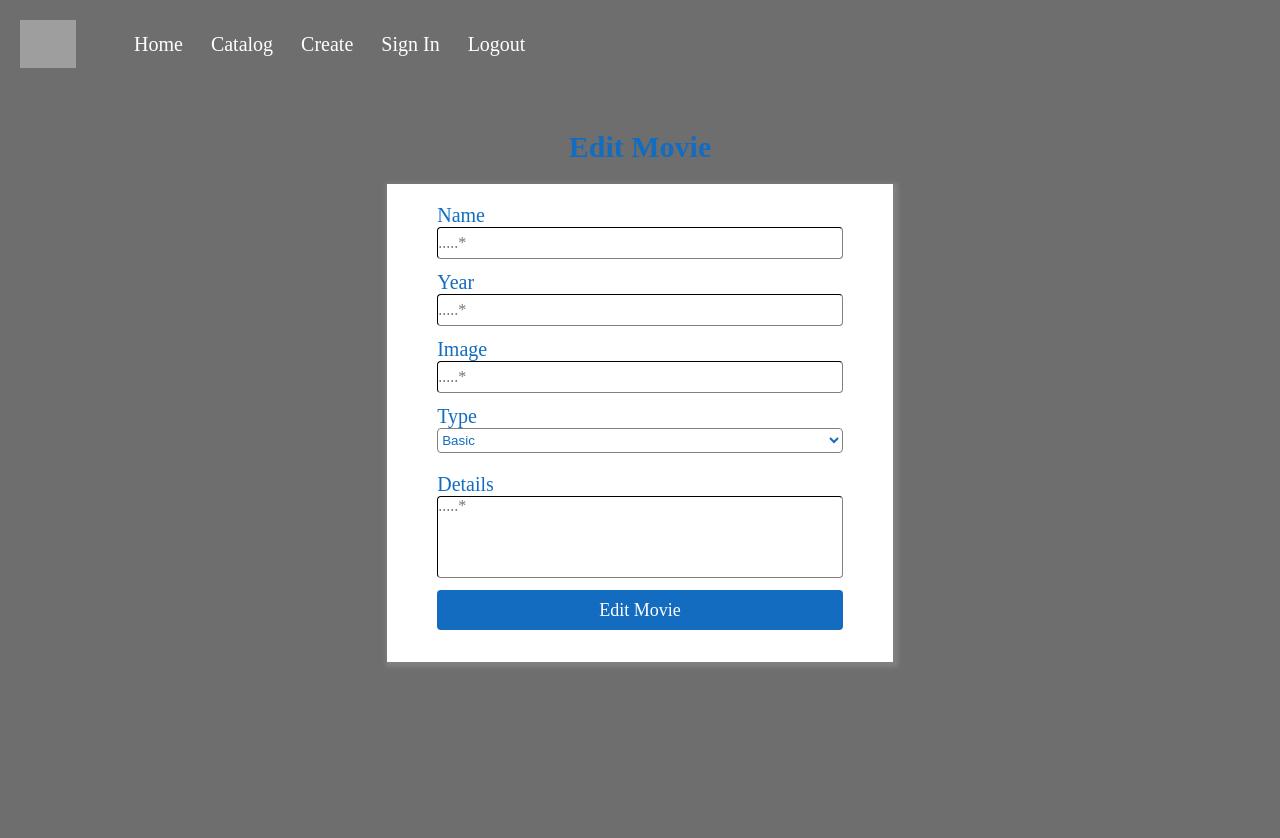
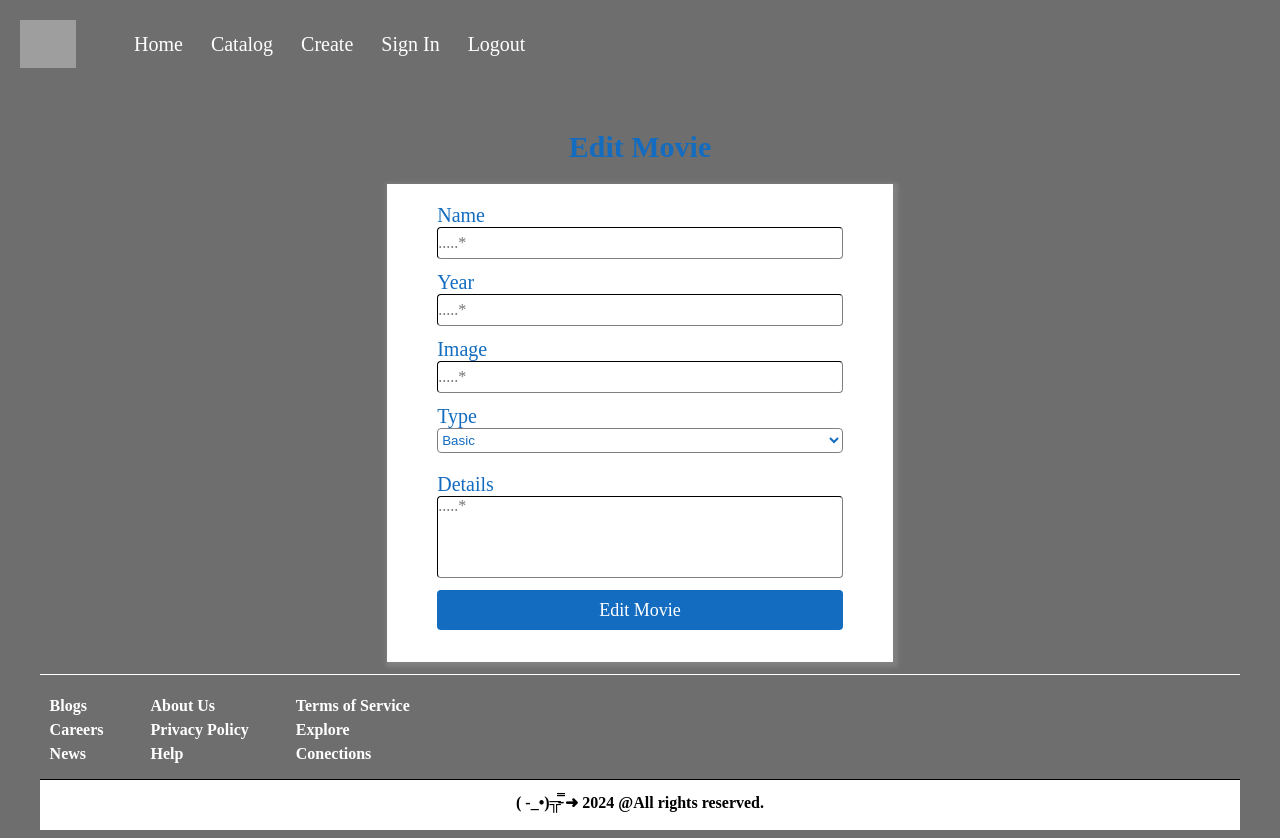
Before and after one commit to teokirchev/Angular-Movie-Project, an Angular app: page /edit/1 in a window 1280 px wide. Before the commit the page ends 800 px from the top, so only its background shows below. Built offline with nearby package versions, Linux system fonts and the light colour scheme; no server answers; grey boxes are pictures that could not be loaded.

Commit message:
some style corrections to look better

```diff
--- a/src/app/create/create.component.css
+++ b/src/app/create/create.component.css
@@ -1,42 +1,48 @@
 .container {
     display: flex;
     align-items: center;
+    margin-bottom: 50px;
 }
 .form-container {
-    width: 50%;
+    width: 40%;
     margin: 0 auto;
-    box-shadow: 2px 2px 4px 3px ;
     background-color: white;
     /* border: 2px solid var(--green); */
+    box-shadow: 1px 2px 10px 1px black;
 
 }
 .wrapper {
     margin: 50px 20px;
+    display: flex;
+    gap: 12px;
 }
 .text-wrapper {
-    width: 200px;
-    min-height: 200px;
-    /* max-height: 300px; */
-    padding: 0px 30px;
+    width: 250px;
+    height: 250px;
+    padding: 0px 20px;
     color: white;
     border: 1px solid var(--green);
     margin-bottom: 12px;
+    background-color: rgb(83, 83, 83);
+}
+.img-wrapper {
+    width: 270px;
+    height: 250px;
+
 }
 .image {
     background-image: url(https://d31xsmoz1lk3y3.cloudfront.net/games/imgur/eBEkqgn.jpg);
     background-repeat: no-repeat;
     background-position: center;
     background-size: cover;
-    width: 300px;
-    height: 300px;
-    margin-left: 150px;
-    /* margin: 100px 20px; */
+    width: 100%;
+    height: 100%;
+    border:1px solid var(--green)
 }
 
 
 h1 {
-    margin-top: 50px;
-    text-align: center;
+    /* text-align: center; */
     color: var(--green);
     font-size: 30px;
 }
@@ -44,15 +50,12 @@ h1 {
 form {
     display: flex;
     flex-direction: column;
-    justify-content: center;
-    /* margin: 12px 40px; */
-    padding: 50px 60px;
-
-}
-.form-flex {
-    display: flex;
+    /* padding: 50px 60px; */
+    margin: 0 auto;
     justify-content: space-between;
     align-items: center;
+    height: 100%;
+    margin: 10px 0px
 }
 
 input {
@@ -63,9 +66,9 @@ input {
     border-left: 1px solid black;
     border-right: 1px solid grey;
     border-bottom: 1px solid grey;
-    border-radius: 4px;
-    margin-bottom: 20px;
-
+    border-radius: 1px;
+    width: 80%;
+    margin-top: 20px;
 
 }
 
@@ -73,9 +76,10 @@ select {
     height: 33px;
     color: black;
     border: 1px solid grey;
-    border-radius: 4px;
+    border-radius: 1px;
     background-color: rgb(209, 206, 206);
-    margin-bottom: 20px;
+    width: 80%;
+    margin-top: 20px;
 
 }
 
@@ -85,12 +89,13 @@ textarea {
     all: unset;
     background-color: rgb(209, 206, 206);
     height: 80px;
-    margin-bottom: 20px;
     border-top: 1px solid black;
     border-left: 1px solid black;
     border-right: 1px solid grey;
     border-bottom: 1px solid grey;
-    border-radius: 4px;
+    border-radius: 1px;
+    width: 80%;
+    margin-top: 20px;
 
 }
 
@@ -99,10 +104,16 @@ input.submit {
     color: black;
     background-color: var(--green);
     border: none;
-    border-radius: 4px;
+    border-radius: 1px;
     cursor: pointer;
     height: 40px;
     text-align: center;
+    border: 1px solid black;
+    font-weight: bold;
+    margin-bottom: 20px;
+    margin-top: 20px;
+
+
 }
 input.ng-invalid.ng-touched {
     border: 2px solid red
@@ -113,4 +124,5 @@ textarea.ng-invalid.ng-touched {
 small{
     color:red;
     font-size: 16px;
+    margin-top: 0px;
 }
--- a/src/app/footer/footer.component.css
+++ b/src/app/footer/footer.component.css
@@ -1,18 +1,39 @@
-.relative {
-    position: relative;
-}
-.fixed {
-    width: 98%;
-    position: fixed;
-    bottom: 0;
-    border-top: 1px solid grey;
-    display: flex;
-    justify-content: center;
-    align-items: center;
-    background-color: rgb(19, 108, 191);
-    color: white;
+footer {
+    border-top: 1px solid white;
+    width: 95%;
+    margin: 0 auto;
 
 }
+.container {
+    display: flex;
+    /* border-top:2px solid; */
+    justify-content: space-between;
+    width: 30%;
+    margin: 10px;
+}
+.text-menu {
+    margin-top: 12px;
+}
 p {
-    font-size: 18px;
+    margin: 0px;
+    margin-bottom: 6px;
+    font-weight: bold;
+    /* color: black; */
+    color: white;
 }
+.hero-footer {
+    display: flex;
+    align-items: center;
+    justify-content: center;
+    width: 100%;
+    height: 50px;
+    border-top: 1px solid black;
+    /* background-color: black; */
+    background-color: white;
+
+}
+p.text {
+    text-align: center;
+    /* color: white; */
+    color: black;
+}
--- a/src/app/footer/footer.component.html
+++ b/src/app/footer/footer.component.html
@@ -1,5 +1,24 @@
-<!-- <div class="relative">
-    <div class="fixed">
-        <p>@riginal website by teorecords</p>
+<footer>
+    <div class="wrap">
+        <div class="container">
+            <div class="text-menu">
+                <p>Blogs</p>
+                <p>Careers</p>
+                <p>News</p>
+            </div>
+            <div class="text-menu">
+                <p>About Us</p>
+                <p>Privacy Policy</p>
+                <p>Help</p>
+            </div>
+            <div class="text-menu">
+                <p>Terms of Service</p>
+                <p>Explore</p>
+                <p>Conections</p>
+            </div>
+        </div>
     </div>
-</div> -->
+    <div class="hero-footer">
+        <p class="text">( -_•)╦̵̵̿ ➜ 2024 @All rights reserved.</p>
+    </div>
+</footer>
--- a/src/app/home/home.component.css
+++ b/src/app/home/home.component.css
@@ -24,10 +24,11 @@ h1 {
     margin-top: 0px;
     margin-bottom: 30px;
 }
-p{
-    font-size: 18px;
+p {
+    font-size: 22px;
     border: 1px solid var(--green);
-    width: 200px;
+    width: 400px;
+    min-height: 300px;
     padding: 20px 30px;
     color: white;
 }
--- a/src/app/home/home.component.html
+++ b/src/app/home/home.component.html
@@ -1,7 +1,7 @@
 <div class="container">
     <div class="text-wrapper">
         <h1>Welcome to my website!</h1>
-        <p>Lorem ipsum dolor, sit amet consectetur adipisicing elit. Excepturi ipsum explicabo sint maiores est placeat, veniam dolorum rerum ea consequatur libero deleniti, nesciunt iste itaque qui amet aliquam impedit hic!</p>
+        <p>Lorem ipsum dolor, sit amet consectetur adipisicing elit. Excepturi ipsum explicabo sint maiores est placeat, veniam dolorum rerum ea consequatur libero deleniti, nesciunt iste itaque qui amet aliquam impedit hic! Lorem ipsum dolor, sit amet consectetur adipisicing elit. Excepturi ipsum explicabo sint maiores est placeat, veniam dolorum rerum ea consequatur libero deleniti, nesciunt iste itaque qui amet aliquam impedit hic!</p>
     </div>
     <div class="img-wrapper"></div>
 </div>
--- a/src/app/login/login.component.css
+++ b/src/app/login/login.component.css
@@ -1,47 +1,54 @@
 h1 {
     text-align: center;
-    margin-top: 60px;
-    color: rgb(19, 108, 191);
+    margin-top: 50px;
+    color: var(--green);
 
 }
-.container {
+
+form {
     margin: 0 auto;
     width: 30%;
-    box-shadow: 2px 2px 4px 3px grey;
-}
-form {
+    height: 250px;
+    box-shadow: 1px 2px 10px 1px black;
+    background-color: white;
     display: flex;
     flex-direction: column;
-    justify-content: center;
-    margin: 12px 18px;
-    padding: 18px 8px ;
+    justify-content: space-between;
+    align-items: center;
+    height: 100%;
+    margin-bottom: 70px;
 
 }
-label {
-    font-size: 20px;
-    color: rgb(19, 108, 191);
-}
+
 input {
     width: 80%;
-    height: 20px;
-    margin-bottom: 12px;
+    border-top: 1px solid black;
+    border-left: 1px solid black;
+    border-right: 1px solid grey;
+    border-bottom: 1px solid grey;
+    height: 30px;
+    background-color: rgb(209, 206, 206);
+    margin-top: 30px;
+
 }
 .submit {
-    height: 28px;
-    background-color: rgb(19, 108, 191);
-    color: white;
-    border: none;
-    border-radius: 4px;
+    background-color: var(--green);
+    color: black;
+    border: 1px solid black;
     cursor: pointer;
-    margin-bottom: 10px;
+    font-size: 16px;
+    height: 35px;
+    font-weight: bold;
+
 }
 span {
-    color: rgb(19, 108, 191);
+    color: black;
     text-decoration: underline;
     cursor: pointer;
+    font-weight: bold;
 }
 p{
-    color: orange;
+    color: var(--grey);
 }
 input.ng-invalid.ng-touched {
     border: 2px solid red
--- a/src/app/register/register.component.css
+++ b/src/app/register/register.component.css
@@ -1,47 +1,54 @@
 h1 {
     text-align: center;
-    margin-top: 60px;
-    color: rgb(19, 108, 191);
+    margin-top: 50px;
+    color: var(--green);
 
 }
-.container {
+
+form {
     margin: 0 auto;
     width: 30%;
-    box-shadow: 2px 2px 4px 3px grey;
-}
-form {
+    height: 250px;
+    box-shadow: 1px 2px 10px 1px black;
+    background-color: white;
     display: flex;
     flex-direction: column;
-    justify-content: center;
-    margin: 12px 18px;
-    padding: 18px 8px ;
+    justify-content: space-between;
+    align-items: center;
+    height: 100%;
+    margin-bottom: 70px;
 
 }
-label {
-    font-size: 20px;
-    color: rgb(19, 108, 191);
-}
+
 input {
     width: 80%;
-    height: 20px;
-    margin-bottom: 12px;
+    border-top: 1px solid black;
+    border-left: 1px solid black;
+    border-right: 1px solid grey;
+    border-bottom: 1px solid grey;
+    height: 30px;
+    background-color: rgb(209, 206, 206);
+    margin-top: 30px;
+
 }
 .submit {
-    height: 28px;
-    background-color: rgb(19, 108, 191);
-    color: white;
-    border: none;
-    border-radius: 4px;
+    background-color: var(--green);
+    color: black;
+    border: 1px solid black;
     cursor: pointer;
-    margin-bottom: 10px;
+    font-size: 16px;
+    height: 35px;
+    font-weight: bold;
+
 }
 span {
-    color: rgb(19, 108, 191);
+    color: black;
     text-decoration: underline;
     cursor: pointer;
+    font-weight: bold;
 }
 p{
-    color: orange;
+    color: var(--grey);
 }
 input.ng-invalid.ng-touched {
     border: 2px solid red
--- a/src/app/register/register.component.html
+++ b/src/app/register/register.component.html
@@ -2,8 +2,8 @@
 <h1>Register</h1>
 <app-loader *ngIf="isLoading"></app-loader>
 <div class="container" *ngIf="!isLoading">
+
     <form  #registerForm="ngForm" (ngSubmit)="onSubmitRegister()">
-        <label for="email">Email</label>
         <input type="email"
         name="email"
         placeholder="Email*"
@@ -15,10 +15,9 @@
             <small *ngIf="mailInput.invalid && mailInput.touched">*Email is required field and it must be a valid email!</small>
         </div>
 
-        <label for="password">Password</label>
         <input type="text"
         name="password"
-        placeholder="****"
+        placeholder="Password*"
         ngModel
         required
         ngModel
--- a/src/app/utility/error-snackbar/error-snackbar.component.css
+++ b/src/app/utility/error-snackbar/error-snackbar.component.css
@@ -18,13 +18,13 @@
 @keyframes error {
     from {
         top: 0px;
-        background-color: red;
-        opacity: 0.3;
+        background-color: rgb(255, 85, 0);
+        opacity: 0.1;
     }
 
     to {
-        top: 60px;
-        background-color: red;
+        top: 50px;
+        background-color: rgb(255, 85, 0);
         opacity: 1
     }
 
```
Also changed, not shown: src/app/create/create.component.html (+5 -5 lines), src/app/login/login.component.html (+4 -5 lines).
